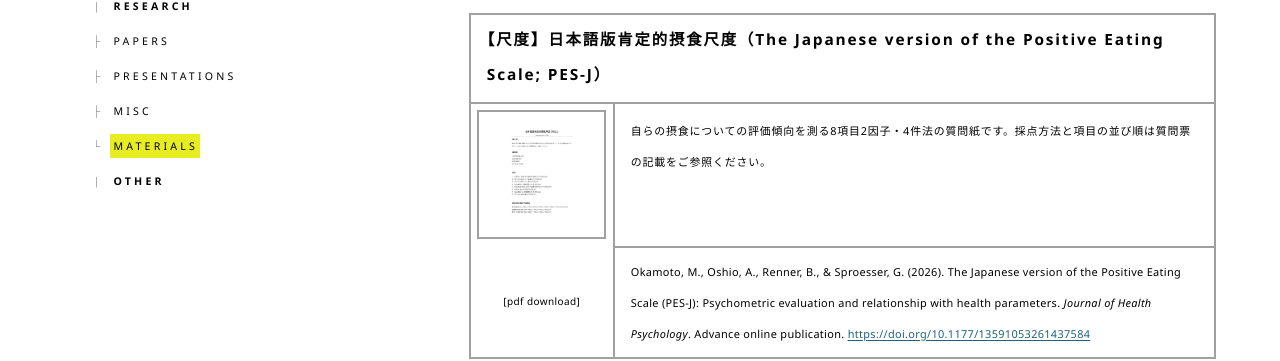
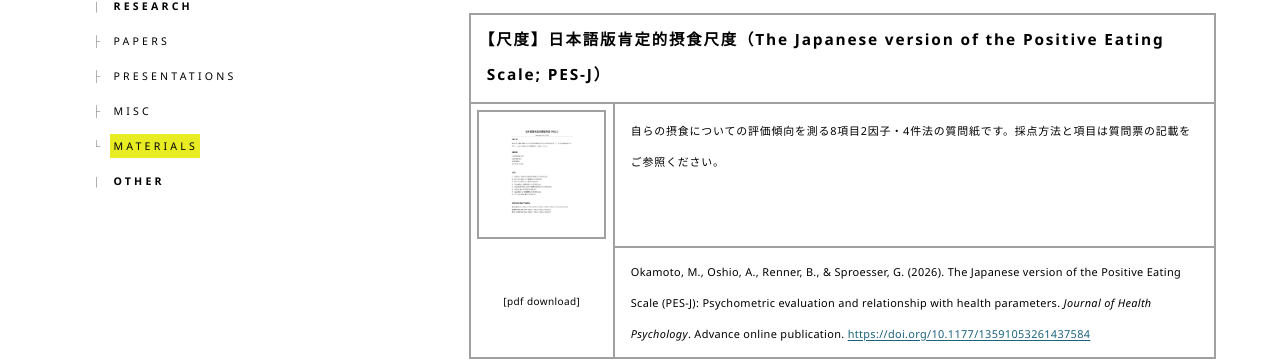
Before and after one commit to Matsuri-O/Matsuri-O.github.io, a Jekyll site: the page built from research/materials.md, in a window 1280 px wide. Shown: the part 268-629 px from the top of the page. Built offline with Jekyll 4.4.1, drawn with Linux system fonts in a browser that asks for light colours.

Commit message:
Update materials.yml

```diff
--- a/_data/materials.yml
+++ b/_data/materials.yml
@@ -11,7 +11,7 @@
 - type: "尺度"
   title: "日本語版肯定的摂食尺度（The Japanese version of the Positive Eating Scale; PES-J）"
   preview: /assets/img/materials/pes-j.png
-  description: "自らの摂食についての評価傾向を測る8項目2因子・4件法の質問紙です。採点方法と項目の並び順は質問票の記載をご参照ください。"
+  description: "自らの摂食についての評価傾向を測る8項目2因子・4件法の質問紙です。採点方法と項目は質問票の記載をご参照ください。"
   source: >-
     Okamoto, M., Oshio, A., Renner, B., & Sproesser, G. (2026).
     The Japanese version of the Positive Eating Scale (PES-J):
```
